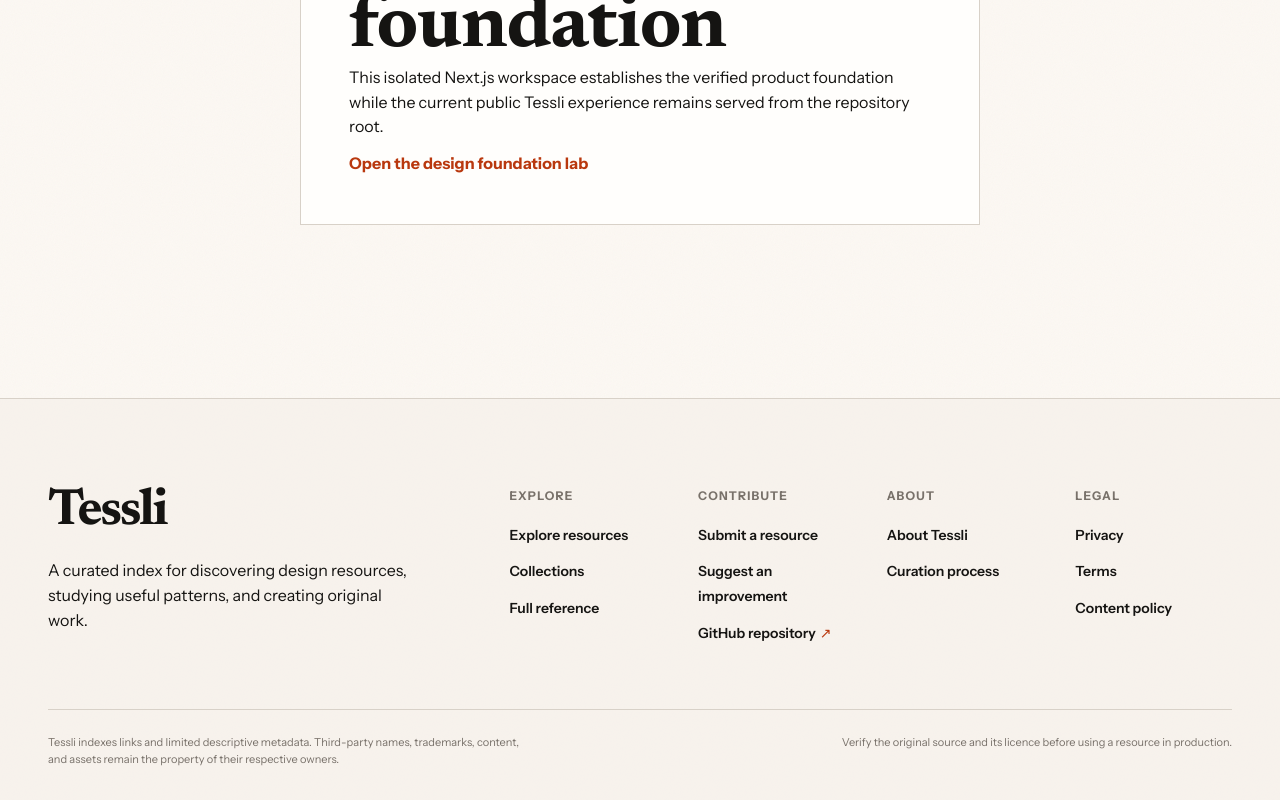
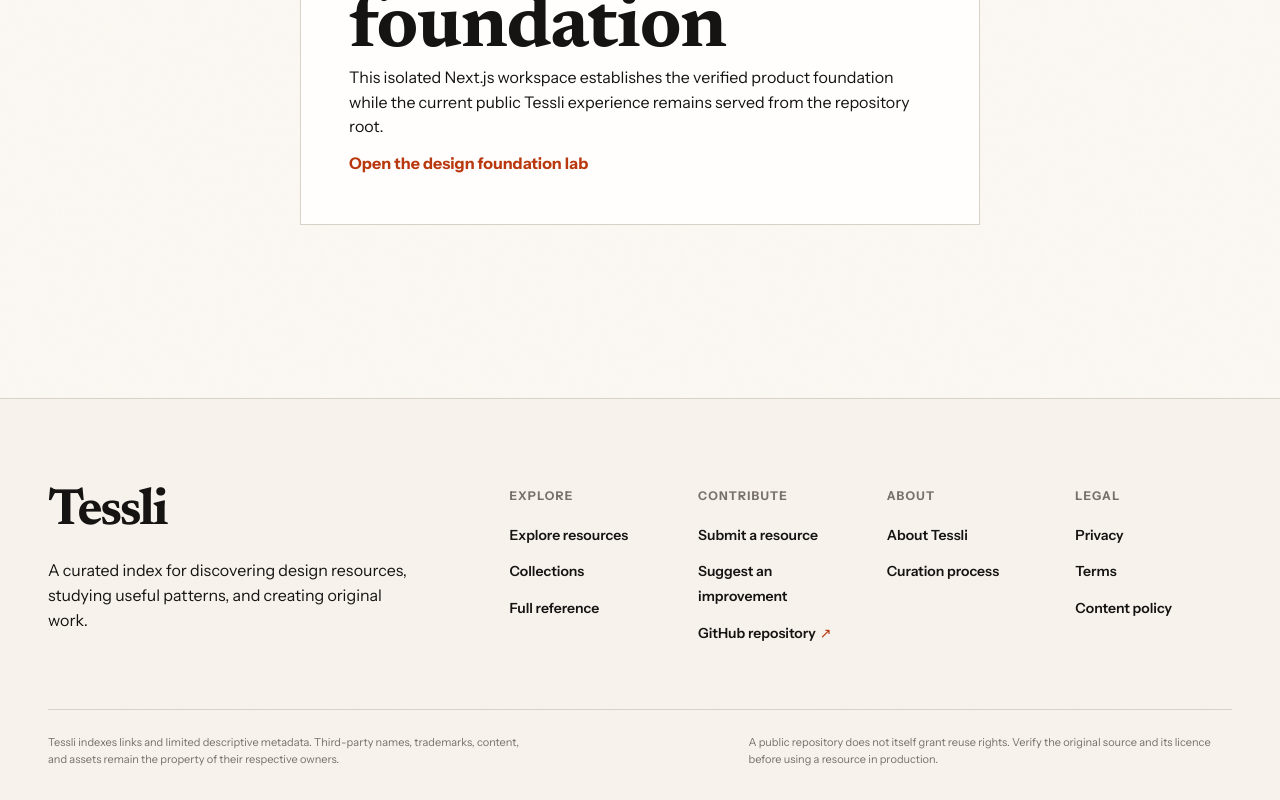
Before and after one commit to itsdeepaks/Mosaicary, a Next.js app in the folder web/: page / in a window 1280 px wide. Shown: the part 467-1267 px from the top of the page. Built offline with nearby package versions, Linux system fonts and the light colour scheme.

Commit message:
fix(footer): avoid unlicensed open-source claim

```diff
--- a/web/components/site-footer/site-footer.tsx
+++ b/web/components/site-footer/site-footer.tsx
@@ -59,8 +59,9 @@
             respective owners.
           </p>
           <p>
-            Verify the original source and its licence before using a resource
-            in production.
+            A public repository does not itself grant reuse rights. Verify the
+            original source and its licence before using a resource in
+            production.
           </p>
         </div>
       </div>
```
